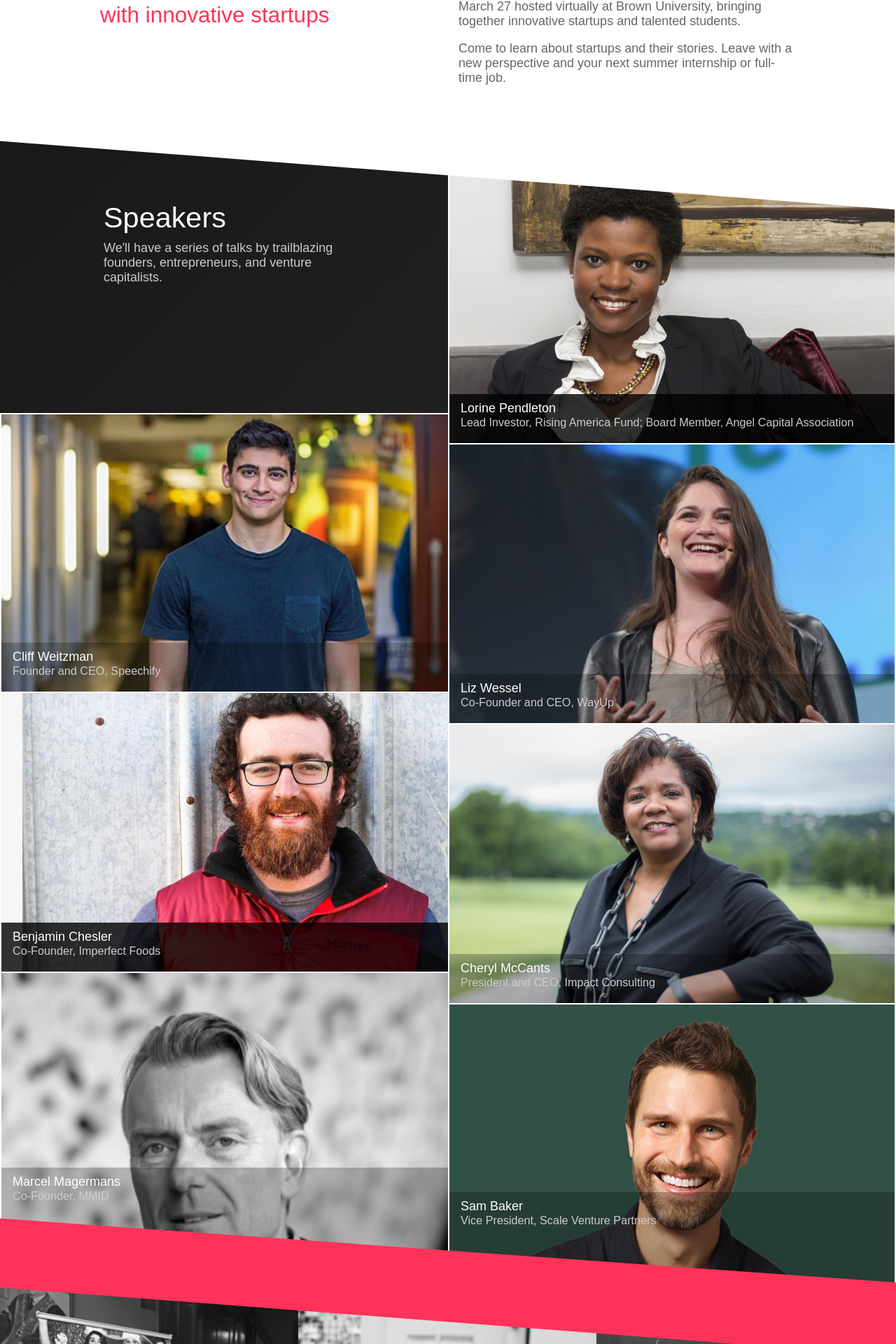
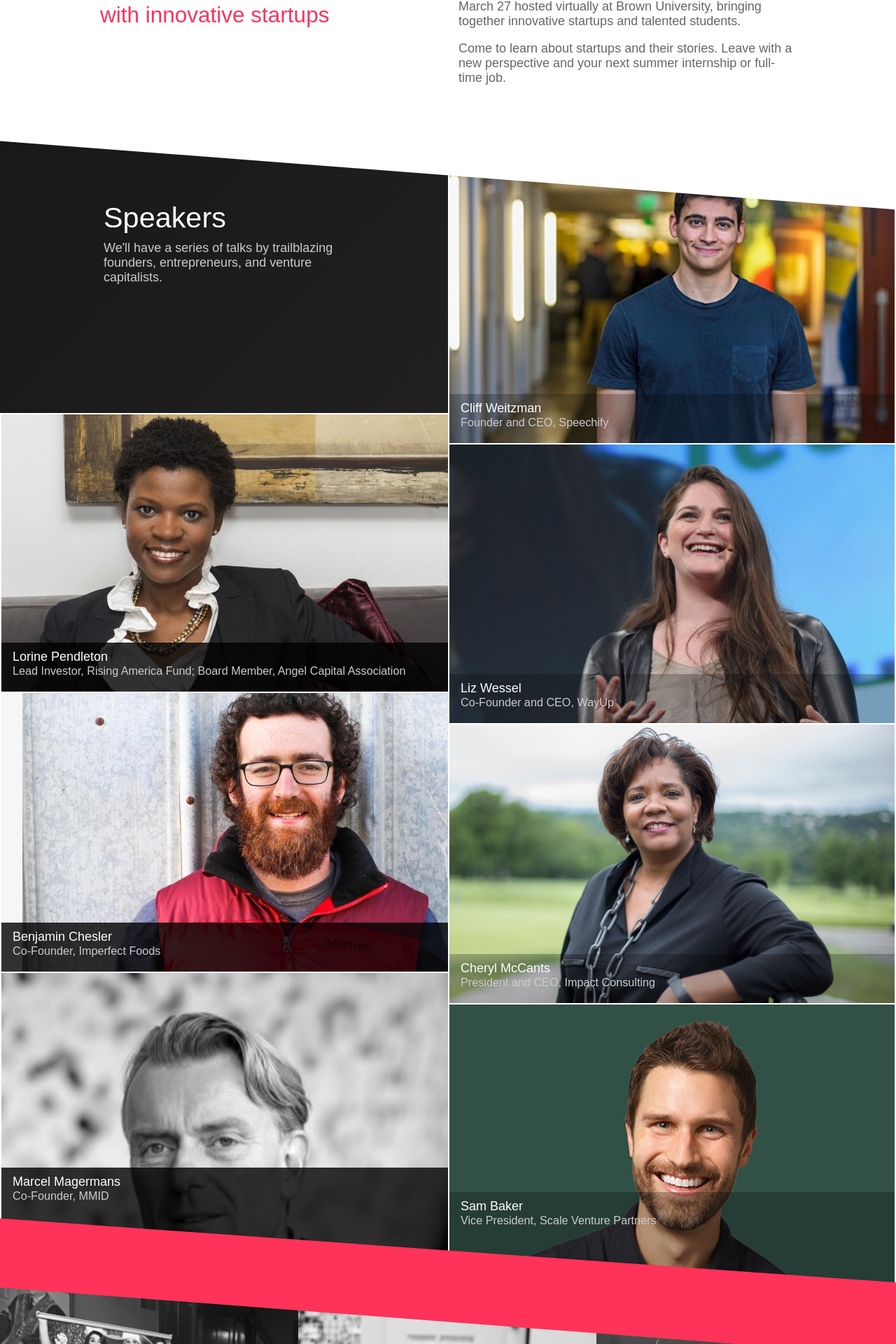
Before and after one commit to startupatbrown/startupatbrown.github.io, a Jekyll site: the page built from index.html, in a window 1280 px wide. Shown: the part 900-2820 px from the top of the page at 70% size. Built offline with Jekyll 4.4.1, drawn with Linux system fonts in a browser that asks for light colours; nearby versions of some CDN libraries; library files that are not in the unit come from our copies; some of the changed text lies outside the part shown.

Commit message:
post-tues-meeting changes

```diff
--- a/css/pages/index.scss
+++ b/css/pages/index.scss
@@ -558,7 +558,7 @@
   background-position: 30px 0px;
 }
 
-#lorine .speaker-label, #ben .speaker-label {
+#lorine .speaker-label, #ben .speaker-label, #marcel .speaker-label {
   background-color: rgba(0, 0, 0, 0.8);
 }
 
--- a/index.html
+++ b/index.html
@@ -82,16 +82,16 @@
       </div>
     </div>
     <ul class="thumbnails">
+      <li id="lorine">
+        <div class="speaker-label">
+          <p class="speaker-name">Lorine Pendleton</p>
+          <p class="speaker-description">Lead Investor, Rising America Fund; Board Member, Angel Capital Association</p>
+        </div>
+      </li>
       <li id="cliff">
         <div class="speaker-label">
           <p class="speaker-name">Cliff Weitzman</p>
           <p class="speaker-description">Founder and CEO, Speechify</p>
-        </div>
-      </li>
-      <li id="lorine">
-        <div class="speaker-label">
-          <p class="speaker-name">Lorine Pendleton</p>
-          <p class="speaker-description">Lead Investor, Rising America Fund; Board Member, Angel Capital Association</p>
         </div>
       </li>
       <li id="liz">
@@ -140,13 +140,13 @@
       <div id="startup-fair" class="item">
         <div class="speaker-label">
           <p class="speaker-name">Recruiting Fair</p>
-          <p class="speaker-description">Meet with startups and other innovative companies to learn about their work, challenges, and career opportunities in a low stakes virtual setting.</p>
+          <p class="speaker-description">Meet with startups and other innovative companies to learn about their work, challenges, and career opportunities in an easily accessible virtual setting.</p>
         </div>
       </div>
       <div id="small-conversations" class="item">
         <div class="speaker-label">
           <p class="speaker-name">Small Group Conversations</p>
-          <p class="speaker-description">Sit down with startup leaders and 10-12 other students in an intimate and lively discussion. Ask them anything!</p>
+          <p class="speaker-description">Sit down with startup leaders and fellow students passionate about entrepreneurship for an intimate and lively discussion. Now's your chance to ask away!</p>
         </div>
       </div>
       <div id="workshops" class="item">
@@ -170,7 +170,7 @@
 
         <div class="company-row">
           <a href="https://speechify.com/" target="_blank"><img id="speechify" src="img/companies/speechify.png" class="img-responsive"></img></a>
-          <a href="https://www.bambiniware.com/" target="_blank"><img id="bambiniware" src="img/companies/bambiniware.png" class="img-responsive"></img></a>
+          <a href="https://www.imperfectfoods.com/" target="_blank"><img id="imperfectfoods" src="img/companies/imperfectfoodsv2.png"class="img-responsive"></img></a>
           <a href="http://www.facebook.com" target="_blank"><img id="facebook" src="img/companies/facebook.png" class="img-responsive"></img></a>
         </div>
         <div class="company-row">
@@ -179,7 +179,7 @@
           <a href="https://www.scalevp.com/" target="_blank"><img id="scalevp" src="img/companies/scalevp.png" class="img-responsive"></img></a>
         </div>
          <div class="company-row">
-          <a href="https://www.imperfectfoods.com/" target="_blank"><img id="imperfectfoods" src="img/companies/imperfectfoods.png"class="img-responsive"></img></a>
+          <a href="https://www.bambiniware.com/" target="_blank"><img id="bambiniware" src="img/companies/bambiniware.png" class="img-responsive"></img></a>
           <a href="https://www.wayup.com/" target="_blank"><img id="wayup" src="img/companies/wayup.svg" class="img-responsive"></img></a>
           <a href="https://mmid-group.com/" target="_blank"><img id="mmid" src="img/companies/mmid.png" class="img-responsive"></img></a>
           <!-- <a href="http://splashthat.com" target="_blank"><img id="splashthat" src="img/companies/splash.png" class="img-responsive"></img></a> -->
@@ -193,7 +193,7 @@
 
         <div class="company-row">
          <a href="https://www.vorbeck.com/" target="_blank"><img id="vorbeck" src="img/companies/vorbeck.png"class="img-responsive"></img></a>
-         <a href="http://www.impact-consult.org/#:~:text=Impact%20Consulting%20provides%20a%20full,consulting%20on%20an%20international%20level.&text=Impact%20Consulting%20partners%20with%20our,and%20profitability%20for%20an%20organisation." target="_blank"><img id="impactconsulting" src="img/companies/impactconsulting.png" class="img-responsive"></img></a>
+         <a href="http://www.impact-consult.org/#:~:text=Impact%20Consulting%20provides%20a%20full,consulting%20on%20an%20international%20level.&text=Impact%20Consulting%20partners%20with%20our,and%20profitability%20for%20an%20organisation." target="_blank"><img id="impactconsulting" src="img/companies/impactconsulting.jpg" class="img-responsive"></img></a>
        </div>
 <!--
        <div class="company-row">
@@ -387,7 +390,7 @@
     </div>
   </section>
 
-  <section id="map">
+  <!-- <section id="map">
     <svg class="slant grayslant top" xmlns="http://www.w3.org/2000/svg" version="1.1" width="100%" height="100" viewBox="0 0 100 102" preserveAspectRatio="none">
       <path d="M0 0 L0 100 L100 0 Z"></path>
     </svg>
@@ -404,7 +407,7 @@
       </div>
     </div>
     <iframe src="https://www.google.com/maps/embed?pb=!1m18!1m12!1m3!1d2972.9403349418553!2d-71.40211339999999!3d41.829582900000005!2m3!1f0!2f0!3f0!3m2!1i1024!2i768!4f13.1!3m3!1m2!1s0x89e445230eba9fed%3A0x40de006467cd1fd2!2sAlumnae+Hall!5e0!3m2!1sen!2sus!4v1440657639294" width="100%" height="650px" frameborder="30px" style="border:0; pointer-events: none;" allowfullscreen></iframe>
-  </section>
+  </section> -->
 
   <section id="register">
     <div class="container">
```
Also changed, not shown: other parts of index.html (+3 -0 lines), img/companies/impactconsulting.jpg (added), img/companies/imperfectfoodsv2.jpeg (added), 2 other files.
